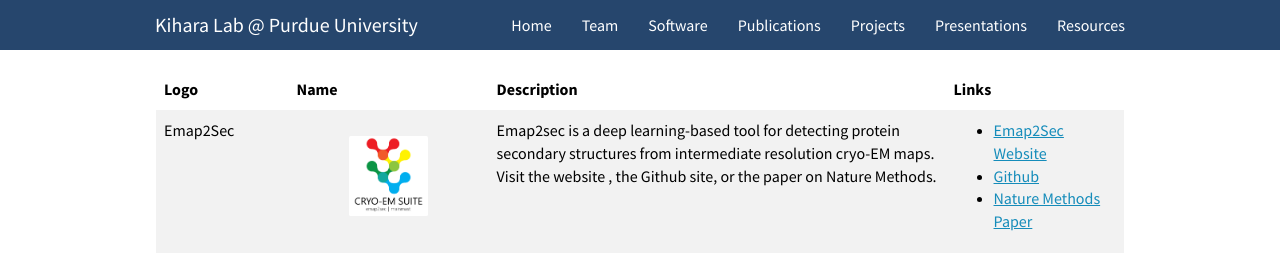
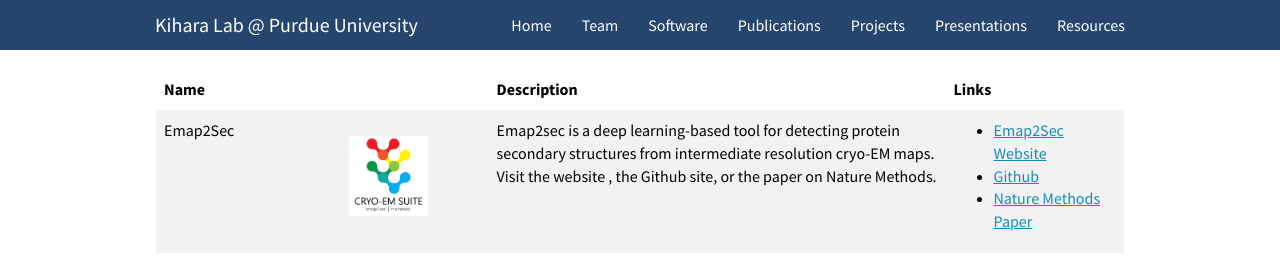
Before and after one commit to 18vijayb/KiharaNewWeb, a Jekyll site: the page built from _pages/software.md, in a window 1280 px wide and 900 px high. Shown: the top 264 px of the window. Built offline with Jekyll 4.4.1, drawn with Linux system fonts in a browser that asks for light colours; nearby versions of some CDN libraries.

Commit message:
adding pages

```diff
--- a/_pages/software.md
+++ b/_pages/software.md
@@ -9,8 +9,8 @@
 <table class="table table-striped table-hover">
     <thead class="thead-light">
           <tr>
-              <th> Logo </th>
-              <th scope="col">Name</th>
+              <th> Name </th>
+              <th scope="col"></th>
               <th scope="col">Description</th>
               <th scope="col">Links</th>
           </tr>
```
